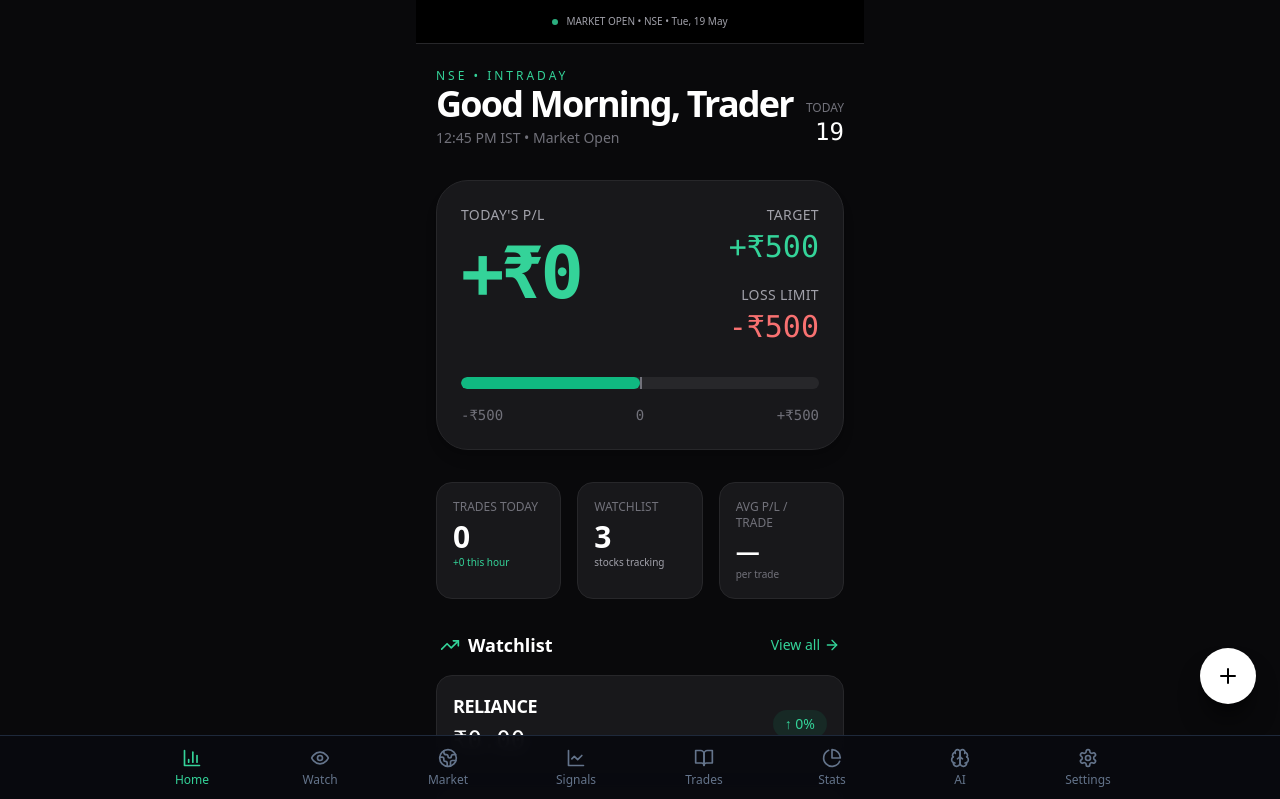
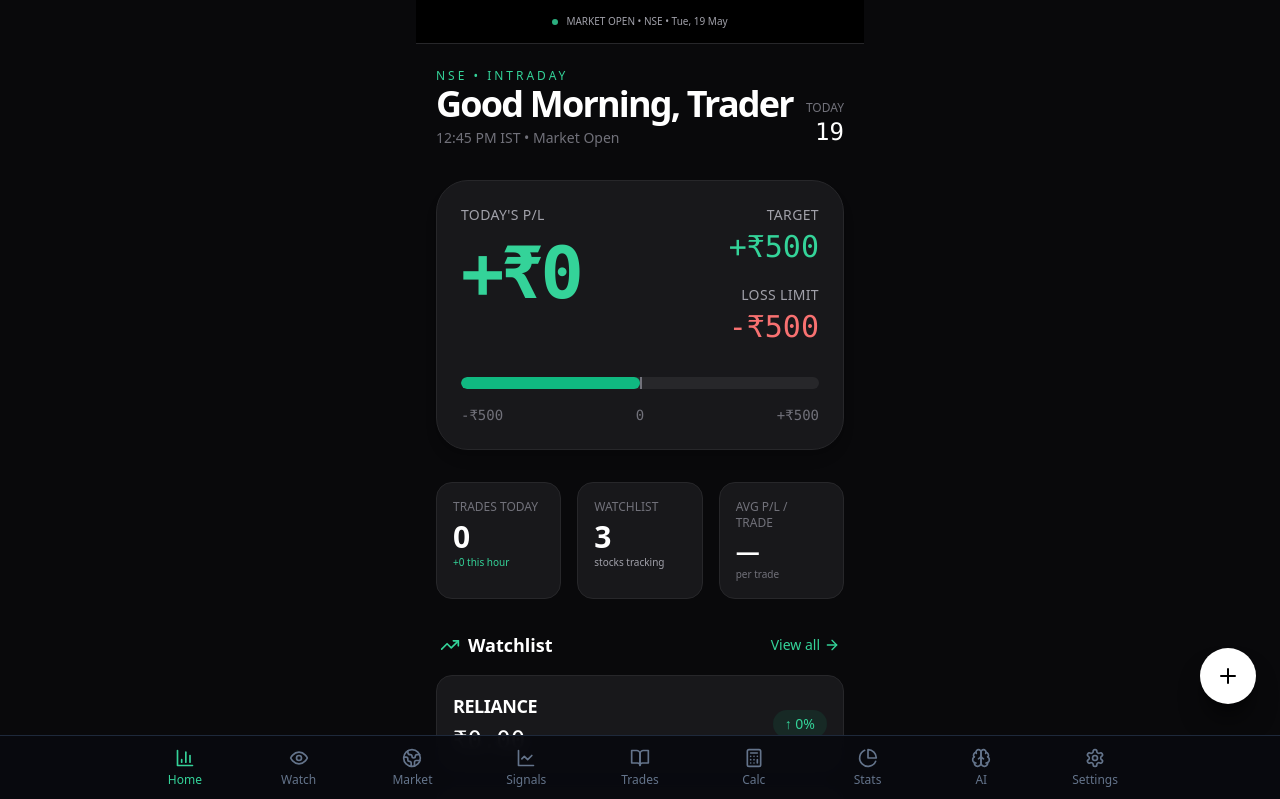
Before and after one commit to kaushikin/intraday-stock-tracker-india, a Next.js app: page /dashboard in a window 1280 px wide. Shown: the top 799 px of the page. Built offline with nearby package versions, Linux system fonts and the light colour scheme; no server answers.

Commit message:
Add calculator to bottom navigation

```diff
--- a/components/BottomNav.tsx
+++ b/components/BottomNav.tsx
@@ -5,6 +5,7 @@ import { usePathname } from 'next/navigation';
 import {
   BarChart3,
   Brain,
+  Calculator,
   Eye,
   LineChart,
   Settings,
@@ -40,6 +41,11 @@ const navItems = [
     icon: BookOpen,
   },
   {
+    href: '/calculator',
+    label: 'Calc',
+    icon: Calculator,
+  },
+  {
     href: '/analytics',
     label: 'Stats',
     icon: PieChart,
@@ -61,7 +67,7 @@ export default function BottomNav() {
 
   return (
     <nav className="fixed bottom-0 left-0 right-0 z-50 border-t border-slate-800 bg-[#090a0f]/95 backdrop-blur">
-      <div className="mx-auto grid max-w-5xl grid-cols-8">
+      <div className="mx-auto grid max-w-5xl grid-cols-9">
         {navItems.map((item) => {
           const Icon = item.icon;
           const active = pathname === item.href;
@@ -70,7 +76,7 @@ export default function BottomNav() {
             <Link
               key={item.href}
               href={item.href}
-              className={`flex flex-col items-center justify-center gap-1 px-1 py-3 text-[9px] sm:text-xs ${
+              className={`flex flex-col items-center justify-center gap-1 px-1 py-3 text-[8px] sm:text-xs ${
                 active ? 'text-emerald-400' : 'text-slate-500'
               }`}
             >
```
